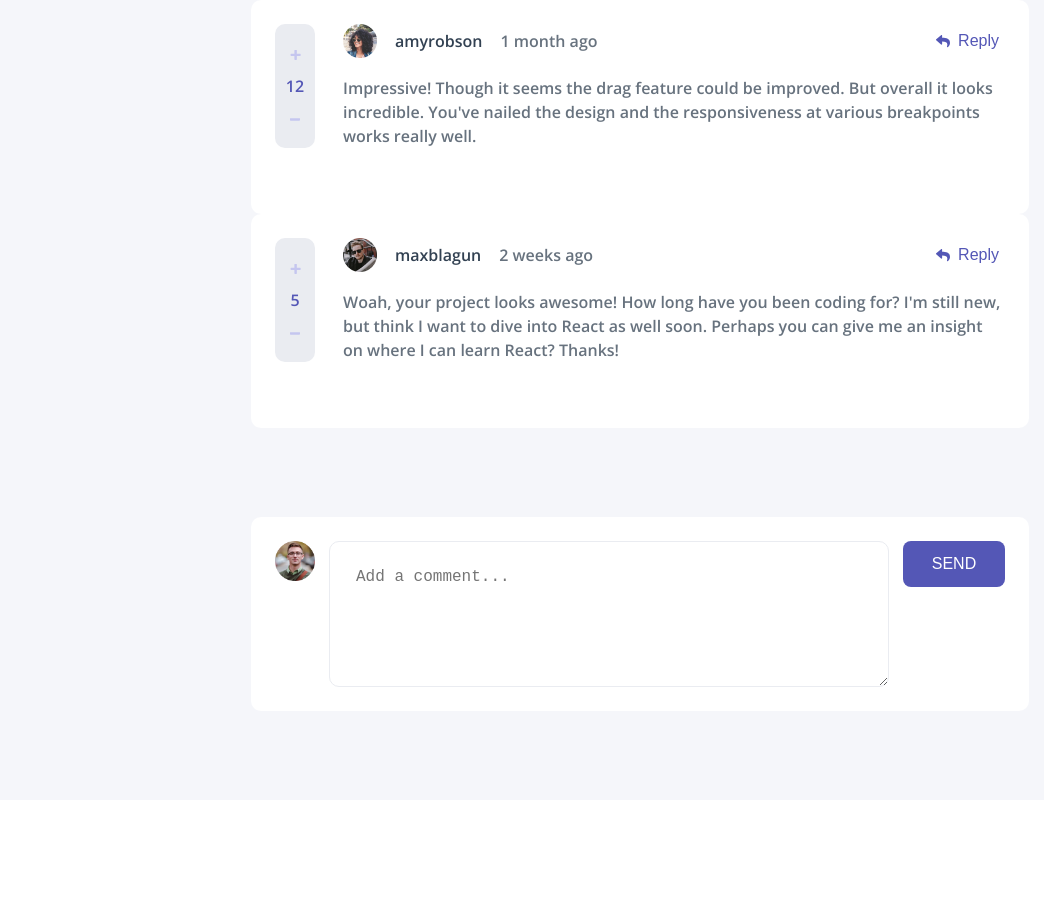
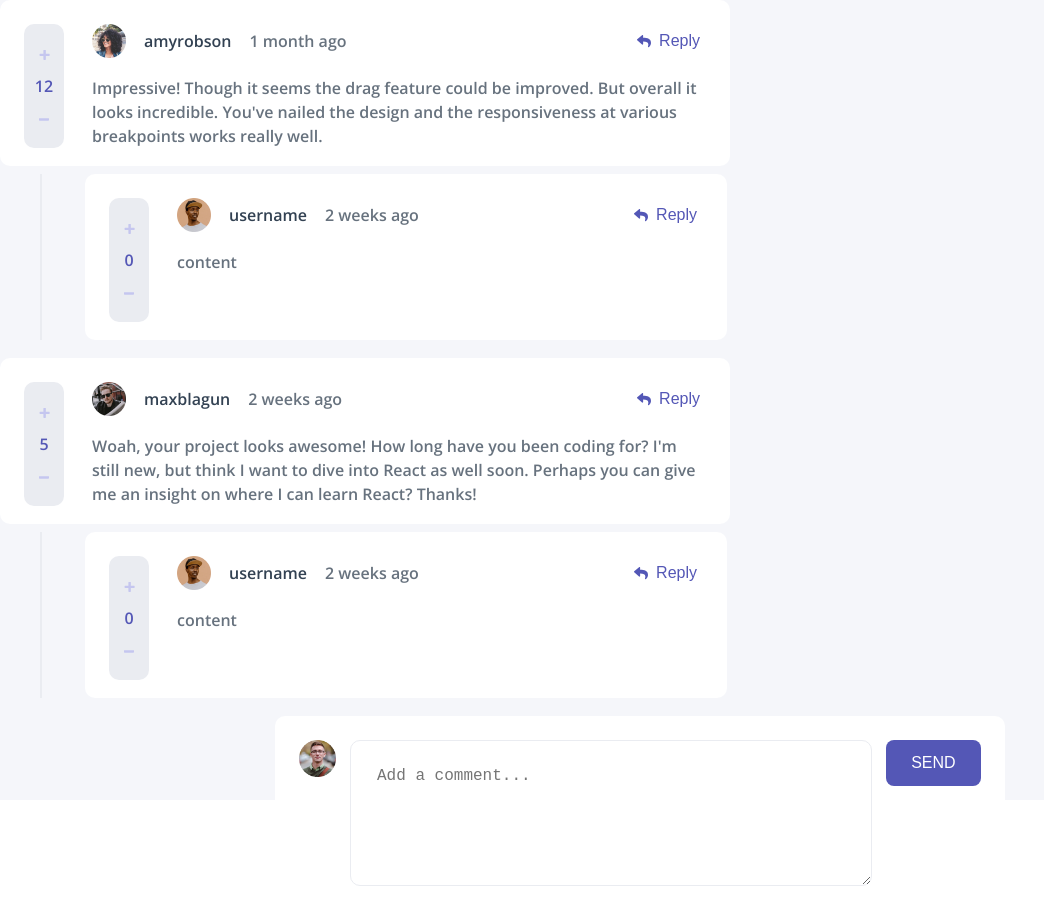
Before and after one commit to johnwav/actual-comments, a React (Vite) app: page / in a window 1280 px wide. Shown: the whole page, without its empty margins (0-1044 px from the left). Before the commit the page ends 800 px from the top, so only its background shows below. Built offline with nearby package versions, Linux system fonts and the light colour scheme.

Commit message:
Feat: ui replies

```diff
--- a/src/App.css
+++ b/src/App.css
@@ -2,7 +2,6 @@
   max-width: 1440px;
   margin: 0 auto;
 }
-
 
 .app {
   margin: auto;
@@ -11,4 +10,5 @@
   height: 100vh;
   display: flex;
   flex-direction: column;
+  gap: 18px;
 }
--- a/src/App.tsx
+++ b/src/App.tsx
@@ -2,6 +2,7 @@ import "./App.css";
 import AddComment from "./components/AddComment/AddComment";
 import Comment from "./components/comment/Comment";
 import comments from "./comments.json";
+import Replies from "./components/Replies/Replies";
 
 function App() {
 
@@ -10,7 +11,10 @@ function App() {
       {comments.map((comment) => {
         return <Comment key={comment.id} comments={comment} />;
       })}
-      <AddComment />
+
+      {/* <Replies /> */}
+
+      <AddComment isReply={false} />
     </div>
   );
 }
--- a/src/components/AddComment/AddComment.module.css
+++ b/src/components/AddComment/AddComment.module.css
@@ -1,5 +1,5 @@
 .container {
-  width: 730px;
+  width: 682px;
   min-height: 142px;
   background-color: var(--White);
   margin: auto;
--- a/src/components/Replies/Replies.module.css
+++ b/src/components/Replies/Replies.module.css
@@ -0,0 +1,81 @@
+.commentBox {
+  display: flex;
+  width: 730px;
+  justify-content: space-between;
+}
+
+.line {
+  height: 166px;
+  width: 2px;
+  background: var(--Light-gray);
+  margin-inline: 40px;
+}
+
+.container {
+  width: 594px;
+  height: 118px;
+  background-color: var(--White);
+  margin: auto;
+  padding: 24px;
+  border-radius: 10px;
+  display: flex;
+  gap: 28px;
+}
+
+.commentInfo {
+  width: 100%;
+}
+
+header {
+  display: flex;
+  align-items: center;
+  margin-bottom: 18px;
+  justify-content: space-between;
+  width: 100%;
+}
+
+header div {
+  display: flex;
+  align-items: center;
+  gap: 18px;
+}
+
+header .profileImage {
+  height: 34px;
+  width: 34px;
+}
+
+header .profileImage img {
+  height: 100%;
+  width: 100%;
+  object-fit: contain;
+}
+
+.username {
+  color: var(--Dark-blue);
+}
+
+.date {
+  color: var(--Grayish-Blue);
+}
+
+.button {
+  outline: transparent;
+  background-color: inherit;
+  border: none;
+  color: var(--Moderate-blue);
+  display: flex;
+  align-items: center;
+  justify-content: center;
+  gap: 8px;
+  cursor: pointer;
+  font-size: 16px;
+}
+
+.commentBody {
+  color: var(--Grayish-Blue);
+  font-size: 16px;
+  font-weight: 200;
+  line-height: 1.5;
+  text-align: left;
+}
--- a/src/components/Replies/Replies.tsx
+++ b/src/components/Replies/Replies.tsx
@@ -1,12 +1,44 @@
-import styles from "./Replies.module.css"
-
+import styles from "./Replies.module.css";
+import Vote from "../Vote/Vote";
 
 const Replies = () => {
   return (
-    <div className={styles.container}>
+    <div className={styles.commentBox}>
+      <div className={styles.line}></div>
+      <div className={styles.container}>
+        <Vote score={0} />
+        <div className={styles.commentInfo}>
+          <header>
+            <div>
+              <div className={styles.profileImage}>
+                <img
+                  src="/images/avatars/image-ramsesmiron.webp"
+                  alt="userimage"
+                />
+              </div>
+              <div className={styles.username}>username</div>
+              <div className={styles.date}>2 weeks ago</div>
+            </div>
 
+            <button
+              className={styles.button}
+              //   onClick={() => setToggleReply((prev) => !prev)}
+            >
+              <img src="/images/icon-reply.svg" alt="" />
+              Reply
+            </button>
+          </header>
+          <div className={styles.commentBody}>content</div>
+        </div>
+      </div>
+
+      {/* {toggleReply && (
+        <div>
+          <AddComment isReply={true} />
+        </div>
+      )} */}
     </div>
-  )
-}
+  );
+};
 
-export default Replies
+export default Replies;
--- a/src/components/Vote/Vote.module.css
+++ b/src/components/Vote/Vote.module.css
@@ -9,6 +9,7 @@
   justify-content: space-between;
   padding-block: 14px;
   color: var(--Moderate-blue);
+  /* margin-left: 25px; */
 }
 
 .button {
--- a/src/components/comment/Comment.module.css
+++ b/src/components/comment/Comment.module.css
@@ -2,17 +2,26 @@
   display: flex;
   flex-direction: column;
   gap: 8px;
+  width: 682px;
+}
+
+.replies {
+  float: right;
 }
 
 .container {
-  width: 730px;
-  height: 166px;
+  width: 100%;
+  height: 118px;
   background-color: var(--White);
   margin: auto;
   padding: 24px;
   border-radius: 10px;
   display: flex;
   gap: 28px;
+}
+
+.commentInfo {
+  width: 100%;
 }
 
 header {
--- a/src/components/comment/Comment.tsx
+++ b/src/components/comment/Comment.tsx
@@ -3,6 +3,7 @@ import Vote from "../Vote/Vote";
 import styles from "./Comment.module.css";
 // import Replies from "../Replies/Replies";
 import AddComment from "../AddComment/AddComment";
+import Replies from "../Replies/Replies";
 
 interface User {
   image: {
@@ -27,7 +28,6 @@ interface Comment {
     user: User;
   }[];
 }
-
 
 interface Props {
   comments: Comment;
@@ -61,6 +61,11 @@ const Comment = ({ comments }: Props) => {
           <div className={styles.commentBody}>{comments.content}</div>
         </div>
       </div>
+
+      <div className={styles.replies}>
+        <Replies />
+      </div>
+
       {toggleReply && (
         <div>
           <AddComment isReply={true} />
```
